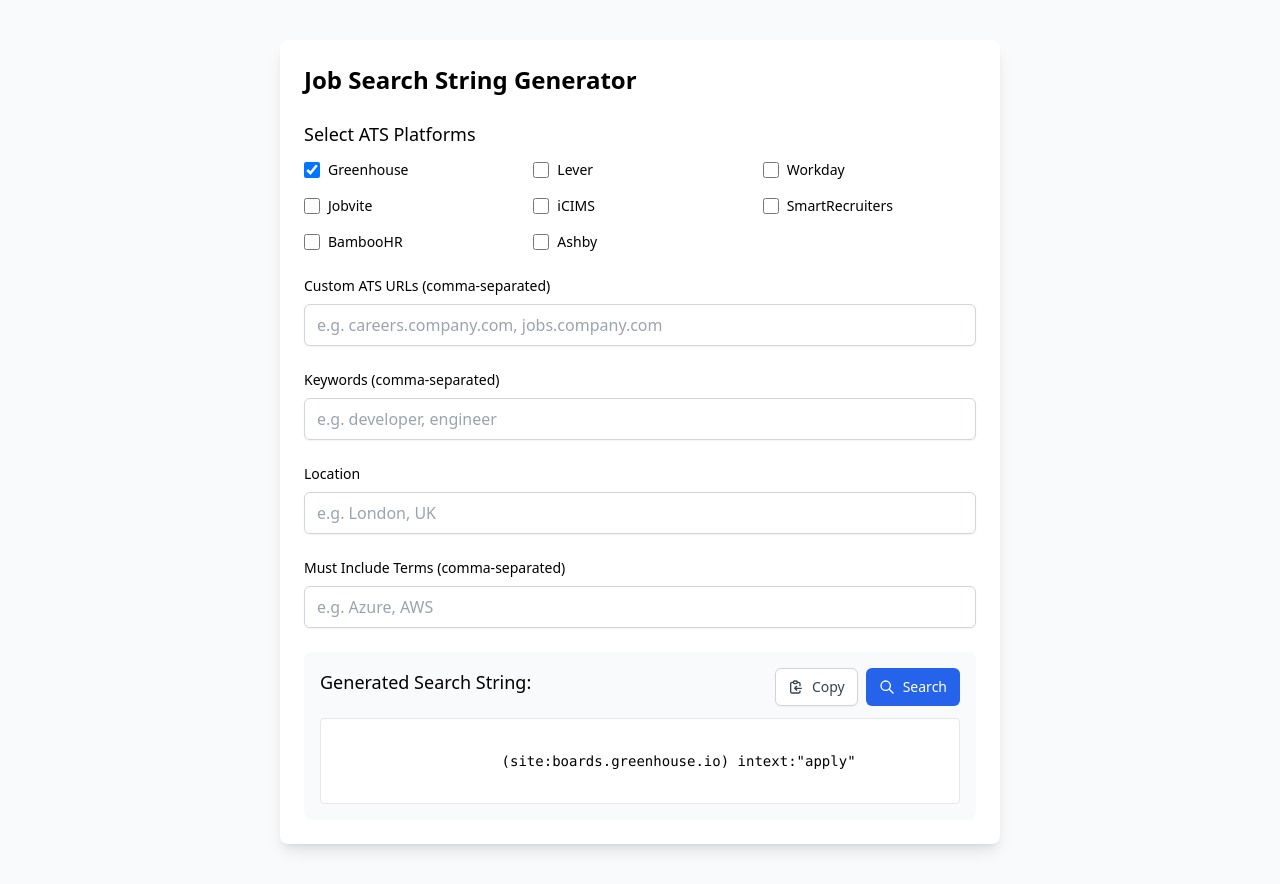
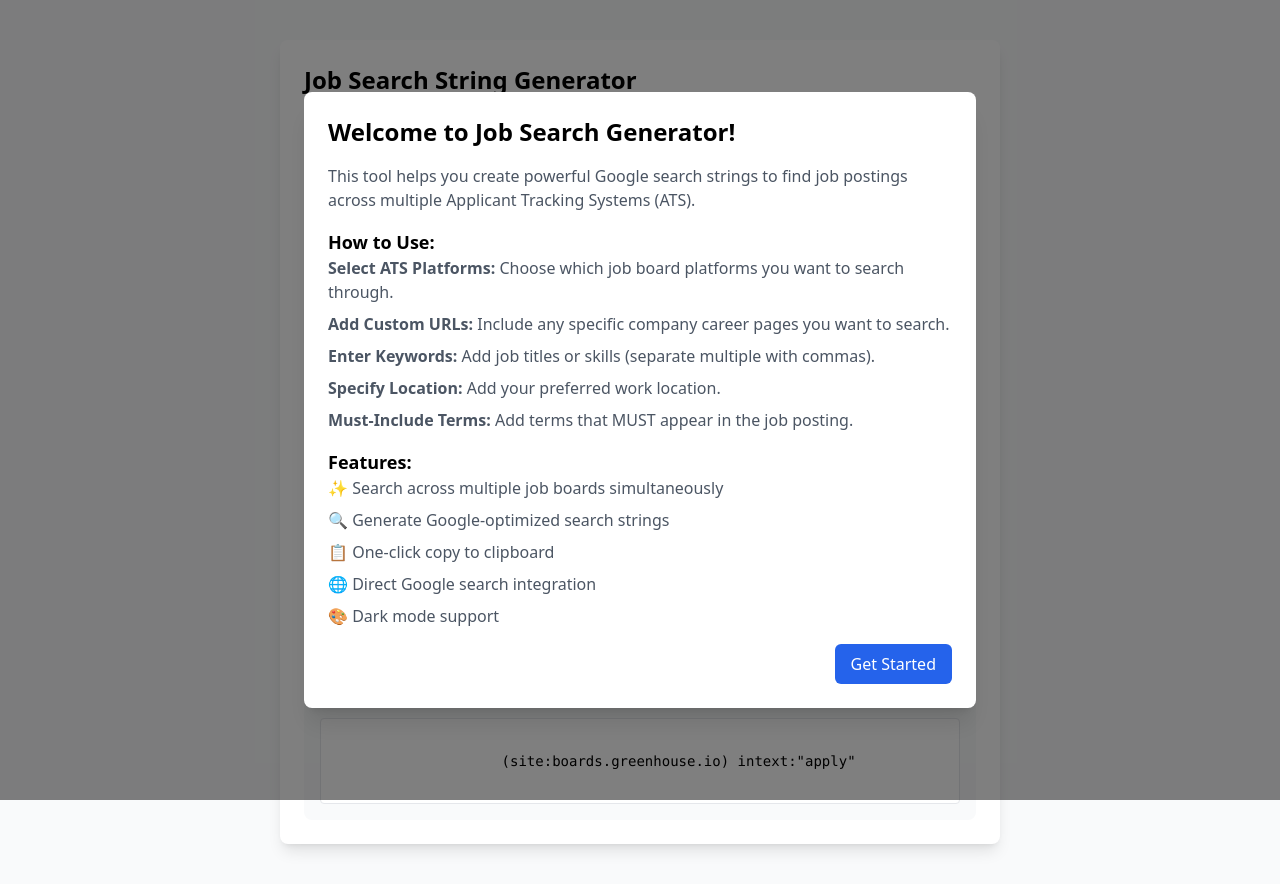
Before and after one commit to JacobWLMS/SimplyJobs, a SvelteKit app: page / in a window 1280 px wide. Built offline with nearby package versions, Linux system fonts and the light colour scheme.

Commit message:
Added tutorial message and updated readme

```diff
--- /dev/null
+++ b/src/lib/components/Welcome.svelte
@@ -0,0 +1,70 @@
+<script lang="ts">
+    import { onMount } from 'svelte';
+    let showTutorial = true;
+
+    function dismissTutorial() {
+        showTutorial = false;
+        localStorage.setItem('tutorialSeen', 'true');
+    }
+
+    onMount(() => {
+        const seen = localStorage.getItem('tutorialSeen');
+        if (seen) {
+            showTutorial = false;
+        }
+    });
+</script>
+
+{#if showTutorial}
+<div class="fixed inset-0 bg-black bg-opacity-50 flex items-center justify-center p-4 z-50">
+    <div class="bg-white dark:bg-gray-800 rounded-lg max-w-2xl w-full p-6 shadow-xl">
+        <div class="space-y-4">
+            <h2 class="text-2xl font-bold dark:text-white">Welcome to Job Search Generator!</h2>
+
+            <div class="prose dark:prose-invert">
+                <p class="text-gray-600 dark:text-gray-300">
+                    This tool helps you create powerful Google search strings to find job postings across multiple Applicant Tracking Systems (ATS).
+                </p>
+
+                <h3 class="text-lg font-semibold mt-4 dark:text-white">How to Use:</h3>
+
+                <ol class="space-y-2 text-gray-600 dark:text-gray-300">
+                    <li>
+                        <strong>Select ATS Platforms:</strong> Choose which job board platforms you want to search through.
+                    </li>
+                    <li>
+                        <strong>Add Custom URLs:</strong> Include any specific company career pages you want to search.
+                    </li>
+                    <li>
+                        <strong>Enter Keywords:</strong> Add job titles or skills (separate multiple with commas).
+                    </li>
+                    <li>
+                        <strong>Specify Location:</strong> Add your preferred work location.
+                    </li>
+                    <li>
+                        <strong>Must-Include Terms:</strong> Add terms that MUST appear in the job posting.
+                    </li>
+                </ol>
+
+                <h3 class="text-lg font-semibold mt-4 dark:text-white">Features:</h3>
+                <ul class="space-y-2 text-gray-600 dark:text-gray-300">
+                    <li>✨ Search across multiple job boards simultaneously</li>
+                    <li>🔍 Generate Google-optimized search strings</li>
+                    <li>📋 One-click copy to clipboard</li>
+                    <li>🌐 Direct Google search integration</li>
+                    <li>🎨 Dark mode support</li>
+                </ul>
+            </div>
+
+            <div class="mt-6 flex justify-end">
+                <button
+                    on:click={dismissTutorial}
+                    class="px-4 py-2 bg-blue-600 text-white rounded-md hover:bg-blue-700 transition-colors"
+                >
+                    Get Started
+                </button>
+            </div>
+        </div>
+    </div>
+</div>
+{/if}
--- a/src/routes/+page.svelte
+++ b/src/routes/+page.svelte
@@ -1,7 +1,9 @@
 <script lang="ts">
     import JobSearchGenerator from '$lib/components/JobSearchGenerator.svelte';
+    import Welcome from '$lib/components/Welcome.svelte';
 </script>
 
-<main class="min-h-screen p-4 bg-gray-50">
+<Welcome />
+<main class="min-h-screen p-4 bg-gray-50 dark:bg-gray-900">
     <JobSearchGenerator />
 </main>
```
Also changed, not shown: 1 other file (tests, documents, lock files or other folders).
